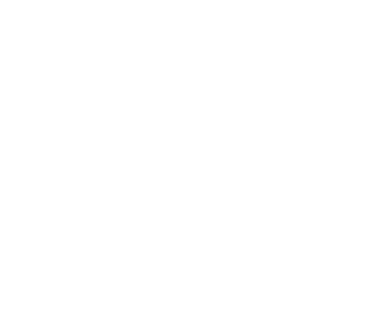
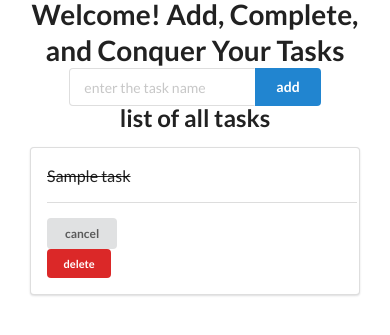
Before and after one commit to VadymCov/IN-development, a Django app: page / in a window 390 px wide. Before the commit the part shown is empty. Shown: the top 335 px of the page. Run offline with Django 5.2, Linux system fonts and the light colour scheme; tables that the repository leaves empty hold one stand-in row (values such as "Sample post"); some libraries are stand-ins or nearby versions.

Commit message:
Implement responsive layout in index.html using Semantit UI

```diff
--- a/todolist/templates/todolist/index.html
+++ b/todolist/templates/todolist/index.html
@@ -1,5 +1,67 @@
 {% extends "base.html" %}
-{block content}
-    <h1>Hello</h1>
-    <p>Hello</p><
-{endblock}
+
+{% block content %}
+    <div class="ui center aligned container ">
+            <header>
+                <h1 class="ui header ">Welcome! Add, Complete, and Conquer Your Tasks</h1>
+            </header>
+
+            <form action={% url "add" %} method="post" >
+                {% csrf_token %}
+                <div class="ui action input input_style">
+                    <input type="text" name="task_name" placeholder="enter the task name", required >
+                    <button type="submit" class="ui primary button">add</button>
+                </div>
+            </form>
+
+            <header>
+                <h2 class="ui header ">list of all tasks</h2>
+            </header>
+    </div>
+
+    <div class="ui text container ui segment" style="padding-right: 2px">
+
+        {% for task in tasks  %}
+
+        <div class="flex-container">
+
+            {% if not task.is_complete %}
+                <div class="task-title " >
+                        {{ task.title }}
+                    <div class="ui divider"></div>
+                </div>
+
+                    <form action={% url "update" task.id %} method="post">
+                        {% csrf_token %}
+                        <button type="submit" href="{% url "update" task.id %}" class="positive tiny ui button ">complete</button>
+                    </form>
+
+                    <form action={% url "delete" task.id %} method="post">
+                        {% csrf_token %}
+                        <button type="submit" href="{% url "delete" task.id %}" class="negative mini ui button">delete</button>
+                    </form>
+
+            {% else %}
+                <div class="task-title " >
+                        <del>{{ task.title }}</del>
+                    <div class="ui divider"></div>
+                </div>
+
+                        <form action={% url "update" task.id %} method="post">
+                            {% csrf_token %}
+                            <button type="submit" href="{% url "update" task.id %}" class="tiny ui button ">cancel</button>
+                        </form>
+
+                        <form action={% url "delete" task.id %} method="post">
+                            {% csrf_token %}
+                            <button type="submit" href="{% url "delete" task.id %}" class="negative mini ui button">delete</button>
+                        </form>
+
+            {% endif %}
+        </div>
+            {% empty %}
+                <p> task list is empty</p>
+
+        {% endfor %}
+    </div>
+{% endblock %}
```
